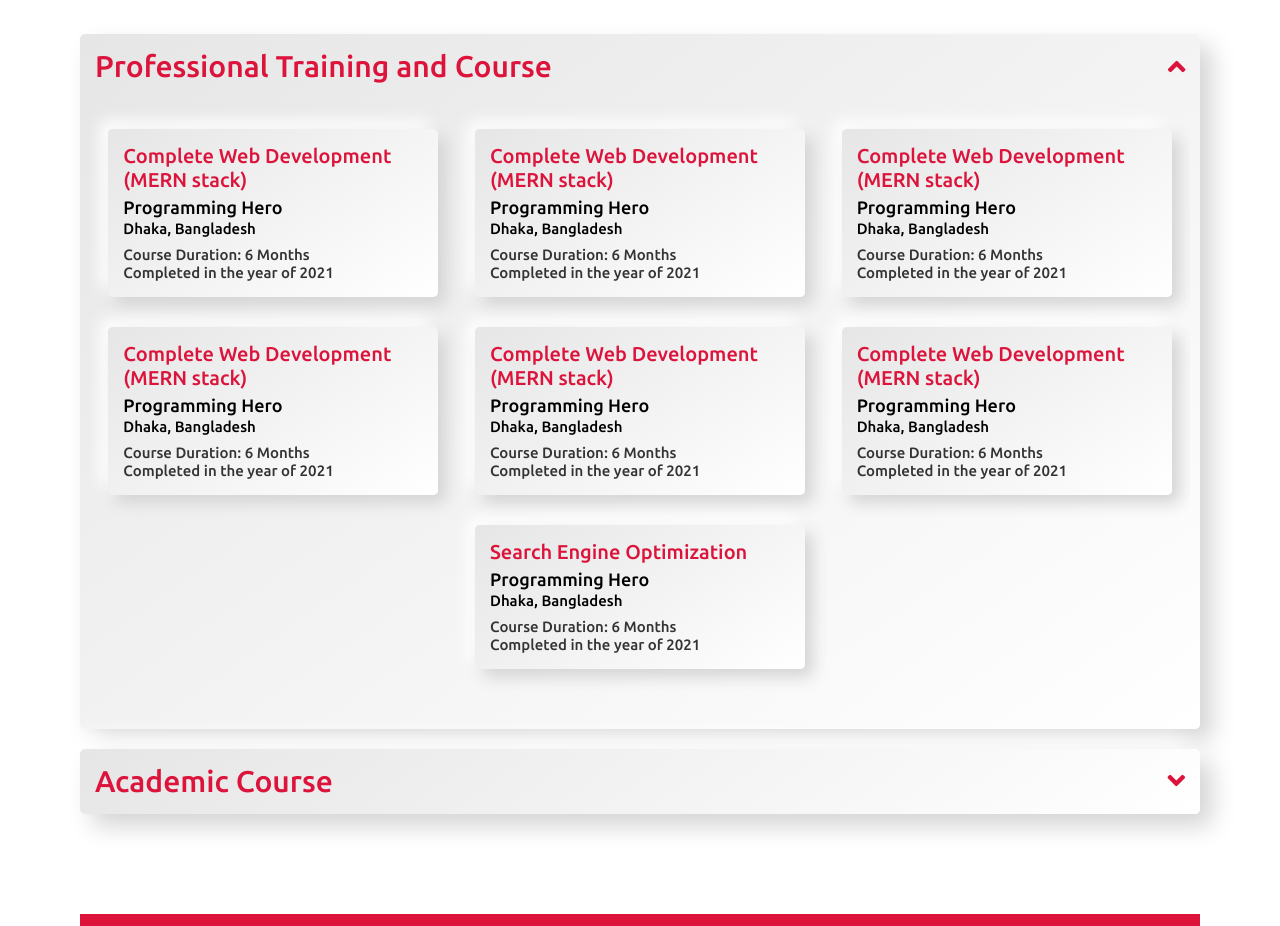
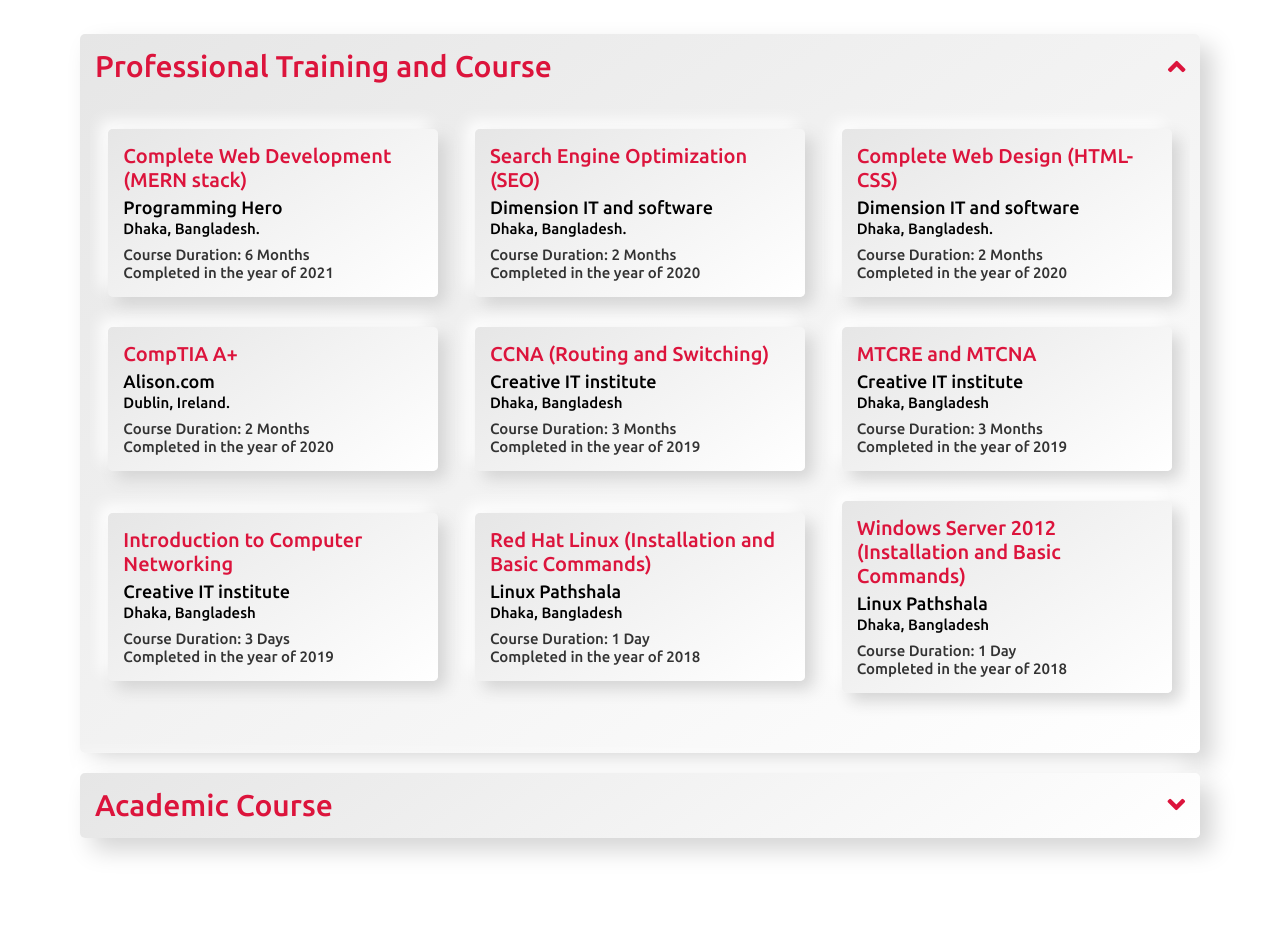
Before and after one commit to Maaazhar/maaazhar.github.io, a React (Vite) app: page / in a window 1280 px wide. Shown: the part 5190-6116 px from the top of the page. Built offline with nearby package versions, Linux system fonts and the light colour scheme.

Commit message:
updating education section-9

```diff
--- a/src/components/Education/Education.jsx
+++ b/src/components/Education/Education.jsx
@@ -16,7 +16,7 @@ const Education = () => {
                     "title": "Complete Web Development (MERN stack)",
                     "institute": "Programming Hero",
                     "instituteLink": "https://www.programming-hero.com/",
-                    "location": "Dhaka, Bangladesh",
+                    "location": "Dhaka, Bangladesh.",
                     "duration": "6 Months",
                     "passingYear": "2021",
                     "majorSubject": [
@@ -27,89 +27,80 @@ const Education = () => {
                     ]
                 },
                 {
-                    "title": "Complete Web Development (MERN stack)",
-                    "institute": "Programming Hero",
-                    "instituteLink": "https://www.programming-hero.com/",
-                    "location": "Dhaka, Bangladesh",
-                    "duration": "6 Months",
-                    "passingYear": "2021",
+                    "title": "Search Engine Optimization (SEO)",
+                    "institute": "Dimension IT and software",
+                    "instituteLink": "https://dimensionit.net/",
+                    "location": "Dhaka, Bangladesh.",
+                    "duration": "2 Months",
+                    "passingYear": "2020",
+                    "majorSubject": []
+                },
+                {
+                    "title": "Complete Web Design (HTML-CSS)",
+                    "institute": "Dimension IT and software",
+                    "instituteLink": "https://dimensionit.net/",
+                    "location": "Dhaka, Bangladesh.",
+                    "duration": "2 Months",
+                    "passingYear": "2020",
                     "majorSubject": [
-                        ["HTML", "CSS", "JavaScript", "ES6", "Bootstrap", "Material UI", "ReactJs", "Redux", "React-Hook", "NextJs", "React-Router", "TypeScrip",],
-                        ["JavaScript", "NodeJs", "ExpressJs", "MongoDB",],
-                        ["VS code", "Git", "Chrome Dev tool", "Figma",],
-                        ["GitHub", "Firebase", "Netlify",]
+                        ["HTML", "CSS", "JavaScript","Bootstrap",],
+                        ["sublime text"],
                     ]
                 },
                 {
-                    "title": "Complete Web Development (MERN stack)",
-                    "institute": "Programming Hero",
-                    "instituteLink": "https://www.programming-hero.com/",
-                    "location": "Dhaka, Bangladesh",
-                    "duration": "6 Months",
-                    "passingYear": "2021",
-                    "majorSubject": [
-                        ["HTML", "CSS", "JavaScript", "ES6", "Bootstrap", "Material UI", "ReactJs", "Redux", "React-Hook", "NextJs", "React-Router", "TypeScrip",],
-                        ["JavaScript", "NodeJs", "ExpressJs", "MongoDB",],
-                        ["VS code", "Git", "Chrome Dev tool", "Figma",],
-                        ["GitHub", "Firebase", "Netlify",]
-                    ]
+                    "title": "CompTIA A+",
+                    "institute": "Alison.com",
+                    "instituteLink": "https://alison.com/",
+                    "location": "Dublin, Ireland.",
+                    "duration": "2 Months",
+                    "passingYear": "2020",
+                    "majorSubject": []
                 },
                 {
-                    "title": "Complete Web Development (MERN stack)",
-                    "institute": "Programming Hero",
-                    "instituteLink": "https://www.programming-hero.com/",
+                    "title": "CCNA (Routing and Switching)",
+                    "institute": "Creative IT institute",
+                    "instituteLink": "https://www.creativeitinstitute.com/",
                     "location": "Dhaka, Bangladesh",
-                    "duration": "6 Months",
-                    "passingYear": "2021",
-                    "majorSubject": [
-                        ["HTML", "CSS", "JavaScript", "ES6", "Bootstrap", "Material UI", "ReactJs", "Redux", "React-Hook", "NextJs", "React-Router", "TypeScrip",],
-                        ["JavaScript", "NodeJs", "ExpressJs", "MongoDB",],
-                        ["VS code", "Git", "Chrome Dev tool", "Figma",],
-                        ["GitHub", "Firebase", "Netlify",]
-                    ]
+                    "duration": "3 Months",
+                    "passingYear": "2019",
+                    "majorSubject": []
                 },
                 {
-                    "title": "Complete Web Development (MERN stack)",
-                    "institute": "Programming Hero",
-                    "instituteLink": "https://www.programming-hero.com/",
+                    "title": "MTCRE and MTCNA",
+                    "institute": "Creative IT institute",
+                    "instituteLink": "https://www.creativeitinstitute.com/",
                     "location": "Dhaka, Bangladesh",
-                    "duration": "6 Months",
-                    "passingYear": "2021",
-                    "majorSubject": [
-                        ["HTML", "CSS", "JavaScript", "ES6", "Bootstrap", "Material UI", "ReactJs", "Redux", "React-Hook", "NextJs", "React-Router", "TypeScrip",],
-                        ["JavaScript", "NodeJs", "ExpressJs", "MongoDB",],
-                        ["VS code", "Git", "Chrome Dev tool", "Figma",],
-                        ["GitHub", "Firebase", "Netlify",]
-                    ]
+                    "duration": "3 Months",
+                    "passingYear": "2019",
+                    "majorSubject": []
                 },
                 {
-                    "title": "Complete Web Development (MERN stack)",
-                    "institute": "Programming Hero",
-                    "instituteLink": "https://www.programming-hero.com/",
+                    "title": "Introduction to Computer Networking",
+                    "institute": "Creative IT institute",
+                    "instituteLink": "https://www.creativeitinstitute.com/",
                     "location": "Dhaka, Bangladesh",
-                    "duration": "6 Months",
-                    "passingYear": "2021",
-                    "majorSubject": [
-                        ["HTML", "CSS", "JavaScript", "ES6", "Bootstrap", "Material UI", "ReactJs", "Redux", "React-Hook", "NextJs", "React-Router", "TypeScrip",],
-                        ["JavaScript", "NodeJs", "ExpressJs", "MongoDB",],
-                        ["VS code", "Git", "Chrome Dev tool", "Figma",],
-                        ["GitHub", "Firebase", "Netlify",]
-                    ]
+                    "duration": "3 Days",
+                    "passingYear": "2019",
+                    "majorSubject": []
                 },
                 {
-                    "title": "Search Engine Optimization",
-                    "institute": "Programming Hero",
-                    "instituteLink": "https://www.programming-hero.com/",
+                    "title": "Red Hat Linux (Installation and Basic Commands)",
+                    "institute": "Linux Pathshala",
+                    "instituteLink": "http://linuxpathshala.com/",
                     "location": "Dhaka, Bangladesh",
-                    "duration": "6 Months",
-                    "passingYear": "2021",
-                    "majorSubject": [
-                        ["HTML", "CSS", "JavaScript", "ES6", "Bootstrap", "Material UI", "ReactJs", "Redux", "React-Hook", "NextJs", "React-Router", "TypeScrip",],
-                        ["JavaScript", "NodeJs", "ExpressJs", "MongoDB",],
-                        ["VS code", "Git", "Chrome Dev tool", "Figma",],
-                        ["GitHub", "Firebase", "Netlify",]
-                    ]
-                }
+                    "duration": "1 Day",
+                    "passingYear": "2018",
+                    "majorSubject": []
+                },
+                {
+                    "title": "Windows Server 2012 (Installation and Basic Commands)",
+                    "institute": "Linux Pathshala",
+                    "instituteLink": "http://linuxpathshala.com/",
+                    "location": "Dhaka, Bangladesh",
+                    "duration": "1 Day",
+                    "passingYear": "2018",
+                    "majorSubject": []
+                },
             ]
         },
         {
@@ -125,12 +116,7 @@ const Education = () => {
                     "location": "Dhaka, Bangladesh",
                     "duration": "4 Years",
                     "passingYear": "2020",
-                    "majorSubject": [
-                        ["HTML", "CSS", "JavaScript", "ES6", "Bootstrap", "Material UI", "ReactJs", "Redux", "React-Hook", "NextJs", "React-Router", "TypeScrip",],
-                        ["JavaScript", "NodeJs", "ExpressJs", "MongoDB",],
-                        ["VS code", "Git", "Chrome Dev tool", "Figma",],
-                        ["GitHub", "Firebase", "Netlify",]
-                    ]
+                    "majorSubject": []
                 },
                 {
                     "title": "Higher Secondary Certificate",
```
